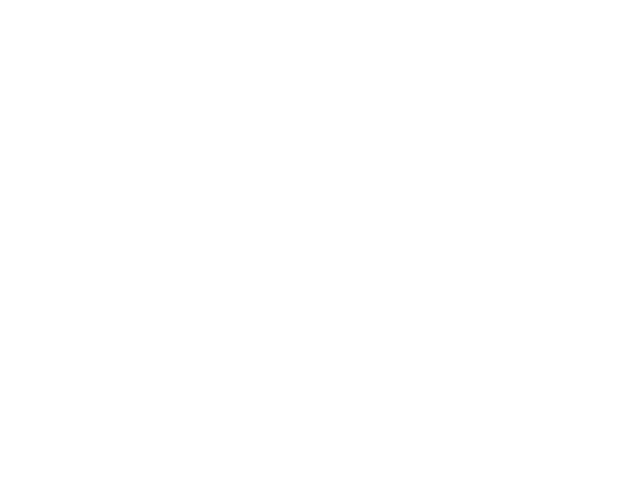
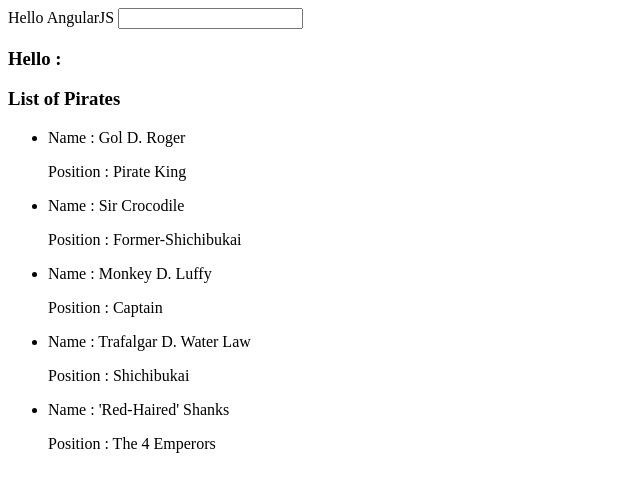
Before and after one commit to Devahoy/hello-ng, a website: page index.html in a window 1280 px wide. Shown: the whole page, without its empty margins (0-640 px from the left). Drawn offline with nearby package versions, Linux system fonts and the light colour scheme.

Commit message:
finish article

```diff
--- a/index.html
+++ b/index.html
@@ -4,8 +4,24 @@
 	<meta charset="UTF-8">
 	<title>Hello AngularJS</title>
 </head>
-<body>
+<body ng-app="myApp">
+
+	<div ng-controller="MainController">
+		{{ message }}
+
+		<input type="text" ng-model="name">
+		<h3>Hello : {{ name }}</h3>
+
+		<h3>List of Pirates</h3>
+		<ul>
+			<li ng-repeat="pirate in pirates">
+				<p>Name : {{ pirate.name }}</p>
+				<p>Position : {{ pirate.position }}</p>
+			</li>
+		</ul>
+	</div>
 
 	<script src="bower_components/angular/angular.min.js"></script>
+	<script src="js/app.js"></script>
 </body>
 </html>
--- /dev/null
+++ b/js/app.js
@@ -0,0 +1,42 @@
+var myApp = angular.module('myApp', []);
+
+myApp.controller('MainController', function($scope) {
+
+	$scope.message = "Hello AngularJS";
+	$scope.name = '';
+
+
+	$scope.pirates = [
+    {
+      "id": 1,
+      "username": "goldroger",
+      "name": "Gol D. Roger",
+      "position": "Pirate King"
+    },
+    {
+      "id": 2,
+      "username": "mrzero",
+      "name": "Sir Crocodile",
+      "position": "Former-Shichibukai"
+    },
+    {
+      "id": 3,
+      "username": "luffy",
+      "name": "Monkey D. Luffy",
+      "position": "Captain"
+    },
+    {
+      "id": 4,
+      "username": "law",
+      "name": "Trafalgar D. Water Law",
+      "position": "Shichibukai"
+    },
+    {
+      "id": 5,
+      "username": "shanks",
+      "name": "'Red-Haired' Shanks",
+      "position": "The 4 Emperors"
+    }
+	];
+
+});
--- a/package.json
+++ /dev/null
@@ -1,4 +0,0 @@
-{
-	"name": "hello-ng",
-	"version": "0.0.1"
-}
```
